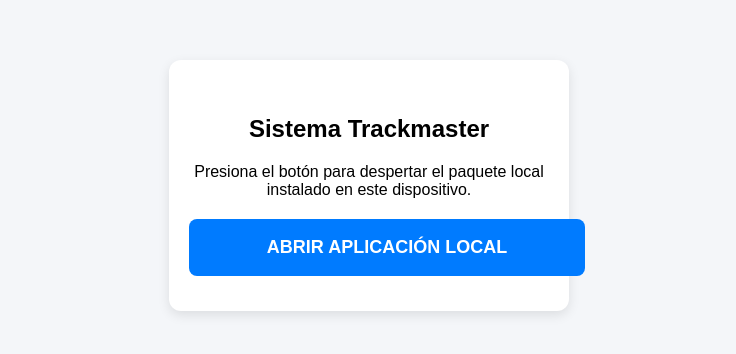
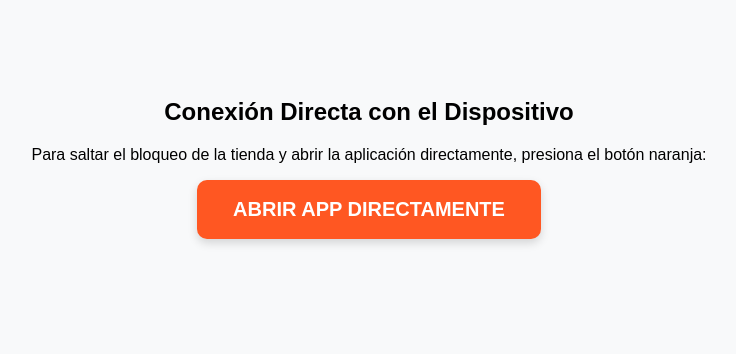
Before and after one commit to loma4wheel/credipay, a plain HTML site: page index.html in a window 1280 px wide. Shown: the whole page, without its empty margins (271-1007 px from the left). Drawn offline with Linux system fonts and the light colour scheme.

Commit message:
Update index.html

```diff
--- a/index.html
+++ b/index.html
@@ -3,24 +3,21 @@
 <head>
     <meta charset="UTF-8">
     <meta name="viewport" content="width=device-width, initial-scale=1.0">
-    <title>Iniciando AppSheet Trackmaster...</title>
+    <title>Cargando Aplicación...</title>
     <style>
-        body { font-family: Arial, sans-serif; text-align: center; padding-top: 60px; background-color: #f4f6f9; margin: 0; }
-        .caja { background: white; padding: 35px 20px; border-radius: 12px; box-shadow: 0 4px 12px rgba(0,0,0,0.1); max-width: 360px; margin: 0 auto; }
-        .boton-fuerza { display: block; padding: 18px; background-color: #007bff; color: white; text-decoration: none; border-radius: 8px; font-weight: bold; font-size: 18px; margin-top: 20px; text-transform: uppercase; cursor: pointer; border: none; width: 100%; }
+        body { font-family: Arial, sans-serif; text-align: center; padding-top: 70px; background-color: #f8f9fa; }
+        .btn-directo { display: inline-block; padding: 18px 36px; background-color: #ff5722; color: white; text-decoration: none; border-radius: 10px; font-weight: bold; font-size: 20px; box-shadow: 0 4px 10px rgba(0,0,0,0.15); text-transform: uppercase; }
     </style>
 </head>
 <body>
 
-<div class="caja">
-    <h2>Sistema Trackmaster</h2>
-    <p>Presiona el botón para despertar el paquete local instalado en este dispositivo.</p>
+    <h2>Conexión Directa con el Dispositivo</h2>
+    <p>Para saltar el bloqueo de la tienda y abrir la aplicación directamente, presiona el botón naranja:</p>
 
-    <!-- ENLACE QUIRÚRGICO DIRECTO AL PROCESADOR DE ANDROID -->
-    <a class="boton-fuerza" href="intent://#Intent;action=android.intent.action.VIEW;package=x1Trackmaster.x1Trackmaster;component=x1Trackmaster.x1Trackmaster/x1Trackmaster.x1Trackmaster.activities.MainActivity;S.browser_fallback_url=javascript:void(0);end">
-        ABRIR APLICACIÓN LOCAL
+    <!-- ESTE ENLACE USA EL PROTOCOLO CORTO QUE IGNORA LA GOOGLE PLAY STORE -->
+    <a class="btn-directo" href="android-app://x1Trackmaster.x1Trackmaster">
+        Abrir App Directamente
     </a>
-</div>
 
 </body>
 </html>
```
